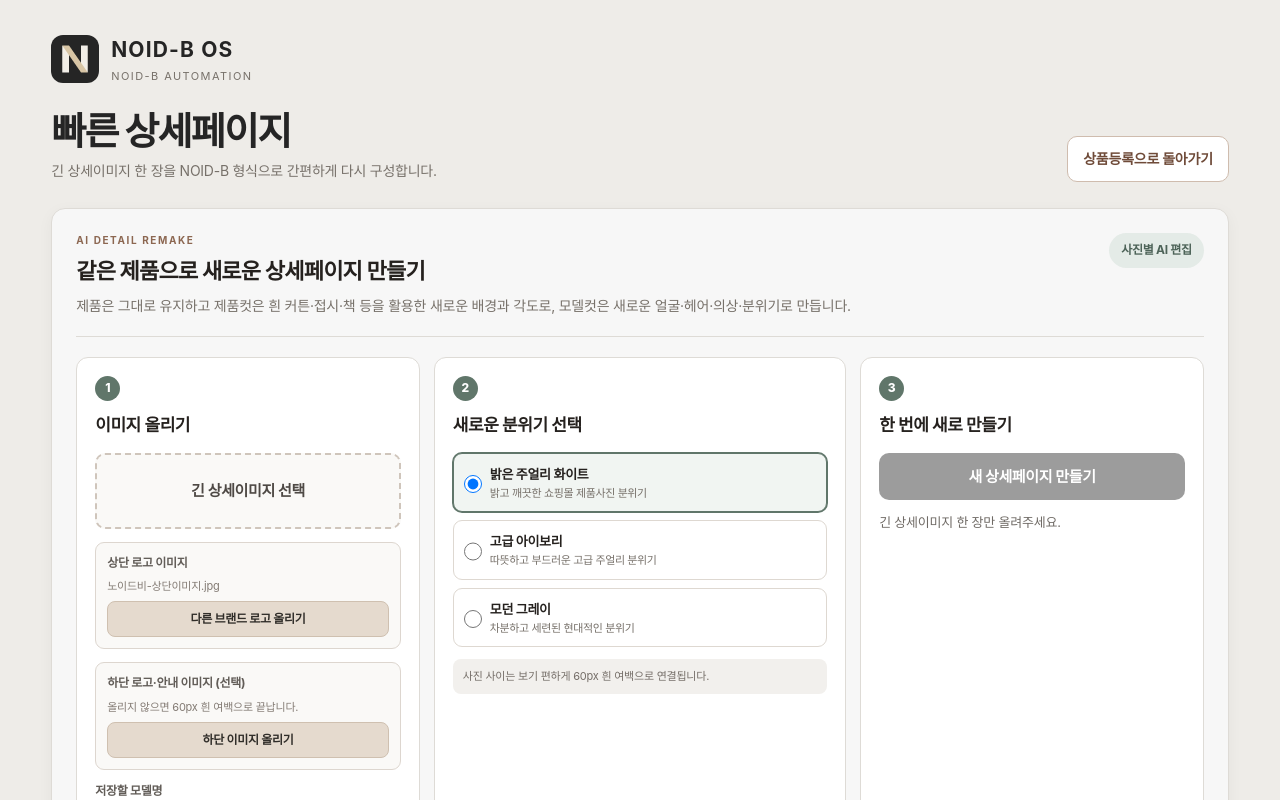
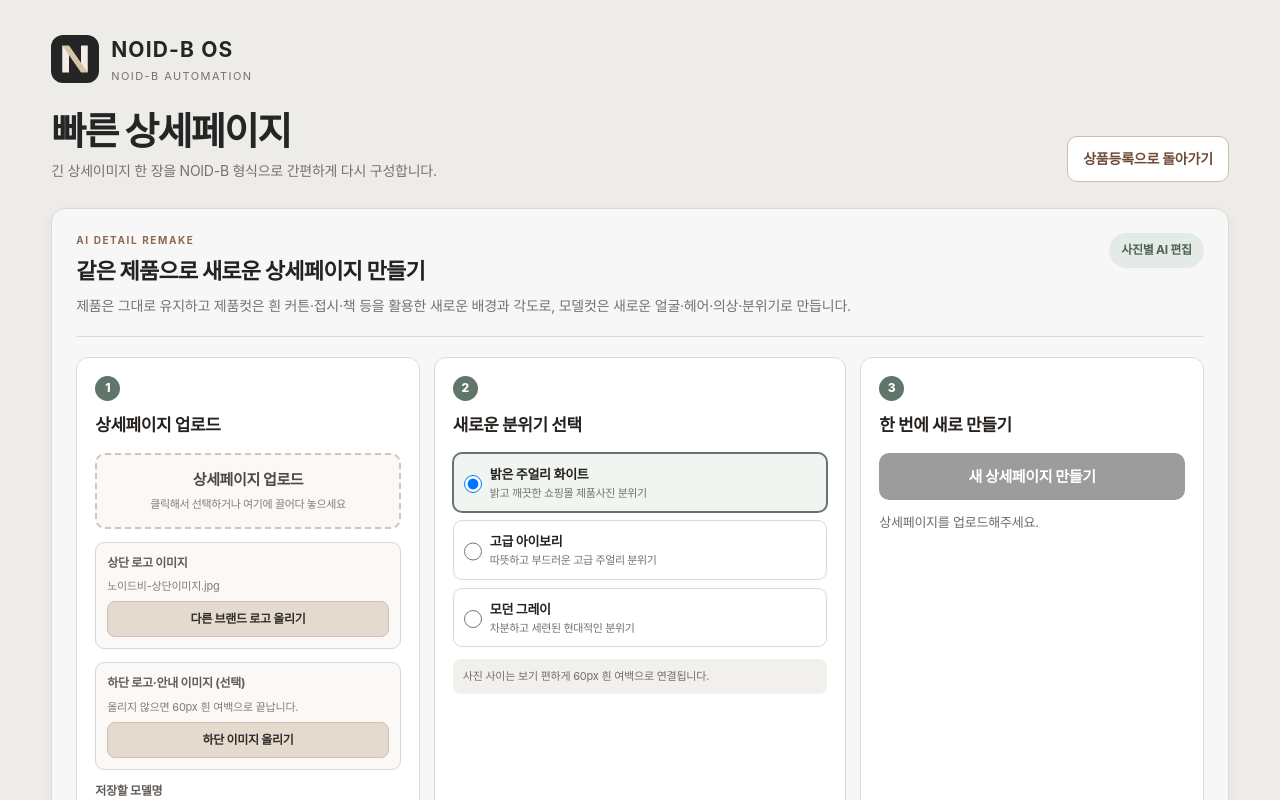
Before and after one commit to noidb/noidb-os, a Next.js app: page /image-generator in a window 1280 px wide. Shown: the top 800 px of the page. Built offline with nearby package versions, Linux system fonts and the light colour scheme; a web font is replaced by a local one.

Commit message:
Add drag and drop detail page upload

```diff
--- a/app/image-generator/QuickDetailComposer.tsx
+++ b/app/image-generator/QuickDetailComposer.tsx
@@ -1,6 +1,6 @@
 "use client";
 
-import { ChangeEvent, useEffect, useState } from "react";
+import { ChangeEvent, DragEvent, useEffect, useState } from "react";
 import JSZip from "jszip";
 import { composeQuickDetailPage, readImageFile, resizeSectionTo1000, splitDetailPage, type QuickDetailSection, type QuickDetailStyle } from "@/lib/image-generator/quick-detail";
 import { deleteQuickDraft, listQuickDrafts, MAX_QUICK_DRAFTS, saveQuickDraft, type QuickDetailDraft } from "@/lib/image-generator/quick-drafts";
@@ -20,6 +20,7 @@ export default function QuickDetailComposer() {
   const [drafts, setDrafts] = useState<QuickDetailDraft[]>([]);
   const [selectedDraftIds, setSelectedDraftIds] = useState<string[]>([]);
   const [draftsReady, setDraftsReady] = useState(false);
+  const [draggingDetail, setDraggingDetail] = useState(false);
   const [source, setSource] = useState("");
   const [sourceName, setSourceName] = useState("");
   const [headerUrl, setHeaderUrl] = useState(HEADER_URL);
@@ -36,7 +37,7 @@ export default function QuickDetailComposer() {
   const [busy, setBusy] = useState(false);
   const [progress, setProgress] = useState(0);
   const [scanSummary, setScanSummary] = useState<{ found: number; kept: number; excluded: number } | null>(null);
-  const [message, setMessage] = useState("긴 상세이미지 한 장만 올려주세요.");
+  const [message, setMessage] = useState("상세페이지를 업로드해주세요.");
   const expectedEdits = originalSections.filter(section => (sectionActions[section.id] || "edit") === "edit").length;
   const completedEdits = editedSections.filter(section => originalSections.some(original => original.id === section.id) && (sectionActions[section.id] || "edit") === "edit").length;
 
@@ -174,9 +175,11 @@ export default function QuickDetailComposer() {
     return selected;
   }
 
-  async function chooseFile(event: ChangeEvent<HTMLInputElement>) {
-    const file = event.target.files?.[0];
-    if (!file) return;
+  async function uploadDetailPage(file: File) {
+    if (!file.type.startsWith("image/")) {
+      setMessage("JPG, PNG 또는 WEBP 이미지 파일을 올려주세요.");
+      return;
+    }
     setBusy(true);
     try {
       setDraftId(`quick-${Date.now()}-${Math.random().toString(36).slice(2, 8)}`);
@@ -193,8 +196,30 @@ export default function QuickDetailComposer() {
       setMessage(error instanceof Error ? error.message : "이미지를 불러오지 못했습니다.");
     } finally {
       setBusy(false);
-      event.target.value = "";
     }
+  }
+
+  async function chooseFile(event: ChangeEvent<HTMLInputElement>) {
+    const file = event.target.files?.[0];
+    if (file) await uploadDetailPage(file);
+    event.target.value = "";
+  }
+
+  async function dropDetailPage(event: DragEvent<HTMLElement>) {
+    event.preventDefault();
+    setDraggingDetail(false);
+    const file = event.dataTransfer.files?.[0];
+    if (file && !busy) await uploadDetailPage(file);
+  }
+
+  function dragDetailPage(event: DragEvent<HTMLElement>) {
+    event.preventDefault();
+    if (!busy) setDraggingDetail(true);
+  }
+
+  function leaveDetailPage(event: DragEvent<HTMLElement>) {
+    event.preventDefault();
+    setDraggingDetail(false);
   }
 
   async function chooseHeader(event: ChangeEvent<HTMLInputElement>) {
@@ -215,7 +240,7 @@ export default function QuickDetailComposer() {
         setScanSummary({ found: foundSections.length, kept: sections.length, excluded: foundSections.length - sections.length });
         setMessage(`상단 로고를 바꿨습니다. 제품·착용컷 ${sections.length}장으로 새 브랜드 상세페이지를 만들 수 있습니다.`);
       } else {
-        setMessage("상단 로고 이미지를 바꿨습니다. 이제 긴 상세이미지를 올려주세요.");
+        setMessage("상단 로고 이미지를 바꿨습니다. 이제 상세페이지를 업로드해주세요.");
       }
     } catch (error) {
       setMessage(error instanceof Error ? error.message : "상단 로고 이미지를 불러오지 못했습니다.");
@@ -304,7 +329,7 @@ export default function QuickDetailComposer() {
   }
 
   async function create() {
-    if (!originalSections.length) return setMessage("긴 상세이미지를 먼저 올려주세요.");
+    if (!originalSections.length) return setMessage("상세페이지를 먼저 업로드해주세요.");
     setBusy(true);
     setResult(null);
     const editedById = new Map(editedSections.map(section => [section.id, section]));
@@ -370,8 +395,8 @@ export default function QuickDetailComposer() {
       <div><span>AI DETAIL REMAKE</span><h2>같은 제품으로 새로운 상세페이지 만들기</h2><p>제품은 그대로 유지하고 제품컷은 흰 커튼·접시·책 등을 활용한 새로운 배경과 각도로, 모델컷은 새로운 얼굴·헤어·의상·분위기로 만듭니다.</p></div>
       <strong>사진별 AI 편집</strong>
     </div>
-    <div className={styles.quickSteps}>
-      <article><span>1</span><h3>이미지 올리기</h3><label className={styles.quickUpload}>{sourceName ? "다른 상세이미지 선택" : "긴 상세이미지 선택"}<input type="file" accept="image/jpeg,image/png,image/webp" onChange={chooseFile} /></label>{sourceName && <small>{sourceName}</small>}<div className={styles.headerUpload}><strong>상단 로고 이미지</strong><small>{headerName}</small><label>다른 브랜드 로고 올리기<input type="file" accept="image/jpeg,image/png,image/webp" onChange={chooseHeader} /></label>{headerUrl !== HEADER_URL && <button type="button" onClick={useNoidbHeader}>NOID-B 기본 로고로 되돌리기</button>}</div><div className={styles.headerUpload}><strong>하단 로고·안내 이미지 (선택)</strong><small>{footerName || "올리지 않으면 60px 흰 여백으로 끝납니다."}</small><label>하단 이미지 올리기<input type="file" accept="image/jpeg,image/png,image/webp" onChange={chooseFooter} /></label>{footerUrl && <button type="button" onClick={removeFooter}>하단 이미지 빼기</button>}</div><label className={styles.quickModel}>저장할 모델명<input value={modelName} onChange={event => setModelName(event.target.value)} placeholder="예: we0001-new" /></label></article>
+    <div className={styles.quickSteps} onDragEnter={dragDetailPage} onDragOver={dragDetailPage} onDragLeave={leaveDetailPage} onDrop={dropDetailPage}>
+      <article><span>1</span><h3>상세페이지 업로드</h3><label className={`${styles.quickUpload} ${draggingDetail ? styles.quickUploadDragging : ""}`}><strong>{sourceName ? "다른 상세페이지 업로드" : "상세페이지 업로드"}</strong><span>클릭해서 선택하거나 여기에 끌어다 놓으세요</span><input type="file" accept="image/jpeg,image/png,image/webp" onChange={chooseFile} /></label>{sourceName && <small>{sourceName}</small>}<div className={styles.headerUpload}><strong>상단 로고 이미지</strong><small>{headerName}</small><label>다른 브랜드 로고 올리기<input type="file" accept="image/jpeg,image/png,image/webp" onChange={chooseHeader} /></label>{headerUrl !== HEADER_URL && <button type="button" onClick={useNoidbHeader}>NOID-B 기본 로고로 되돌리기</button>}</div><div className={styles.headerUpload}><strong>하단 로고·안내 이미지 (선택)</strong><small>{footerName || "올리지 않으면 60px 흰 여백으로 끝납니다."}</small><label>하단 이미지 올리기<input type="file" accept="image/jpeg,image/png,image/webp" onChange={chooseFooter} /></label>{footerUrl && <button type="button" onClick={removeFooter}>하단 이미지 빼기</button>}</div><label className={styles.quickModel}>저장할 모델명<input value={modelName} onChange={event => setModelName(event.target.value)} placeholder="예: we0001-new" /></label></article>
       <article><span>2</span><h3>새로운 분위기 선택</h3><div className={styles.styleChoices}>{STYLE_OPTIONS.map(option => <label key={option.value} className={style === option.value ? styles.selectedStyle : ""}><input type="radio" name="quick-style" value={option.value} checked={style === option.value} onChange={() => { setStyle(option.value); setEditedSections([]); setResult(null); setProgress(0); }} /><strong>{option.title}</strong><small>{option.description}</small></label>)}</div><p className={styles.fixedGap}>사진 사이는 보기 편하게 60px 흰 여백으로 연결됩니다.</p></article>
       <article><span>3</span><h3>한 번에 새로 만들기</h3><button className={styles.quickCreate} disabled={!originalSections.length || busy} onClick={create}>{busy ? `AI 편집 ${expectedEdits}장 중 ${Math.min(progress + 1, expectedEdits)}장 작업 중…` : completedEdits ? "이어서 만들기" : "새 상세페이지 만들기"}</button><p>{message}</p>{scanSummary && <div className={styles.scanSummary}><span>찾은 구간 <strong>{scanSummary.found}</strong></span><span>사용할 사진 <strong>{originalSections.length}</strong></span><span>자동 제외 <strong>{scanSummary.excluded}</strong></span></div>}{originalSections.length > 0 && <small>예상 AI 편집: {expectedEdits}회 · 완료: {completedEdits}장</small>}{result && <a className={styles.quickDownload} href={result.dataUrl} download={`${modelName.trim() || "NOID-B-새상세페이지"}.jpg`}>완성 이미지만 저장하기</a>}</article>
     </div>
--- a/app/image-generator/styles.module.css
+++ b/app/image-generator/styles.module.css
@@ -22,7 +22,7 @@
 .quickSteps>article>span{display:grid;place-items:center;width:25px;height:25px;border-radius:50%;background:#60766a;color:#fff;font-size:12px;font-weight:800}
 .quickSteps h3{font-size:17px;margin:11px 0 14px;letter-spacing:-.025em}
 .quickSteps p{font-size:13px;color:#6f6a65;line-height:1.55;margin:12px 0}
-.quickUpload{display:flex;align-items:center;justify-content:center;min-height:76px;border:2px dashed #cfc5bb;border-radius:10px;background:#faf9f7;color:#4e4945;font-weight:750;cursor:pointer;text-align:center;padding:12px}
+.quickUpload{display:flex;flex-direction:column;gap:5px;align-items:center;justify-content:center;min-height:76px;border:2px dashed #cfc5bb;border-radius:10px;background:#faf9f7;color:#4e4945;font-weight:750;cursor:pointer;text-align:center;padding:12px}.quickUpload span{font-size:11px;color:#837b74;font-weight:500}.quickUploadDragging{border-color:#60766a;background:#edf3ef;box-shadow:0 0 0 3px #60766a22}
 .quickUpload input{display:none}
 .quickSteps article>small{display:block;color:#837b74;font-size:11px;margin:8px 0;overflow:hidden;text-overflow:ellipsis;white-space:nowrap}
 .quickModel{display:grid;gap:6px;margin-top:12px;font-size:12px;font-weight:700;color:#625d58}
```
